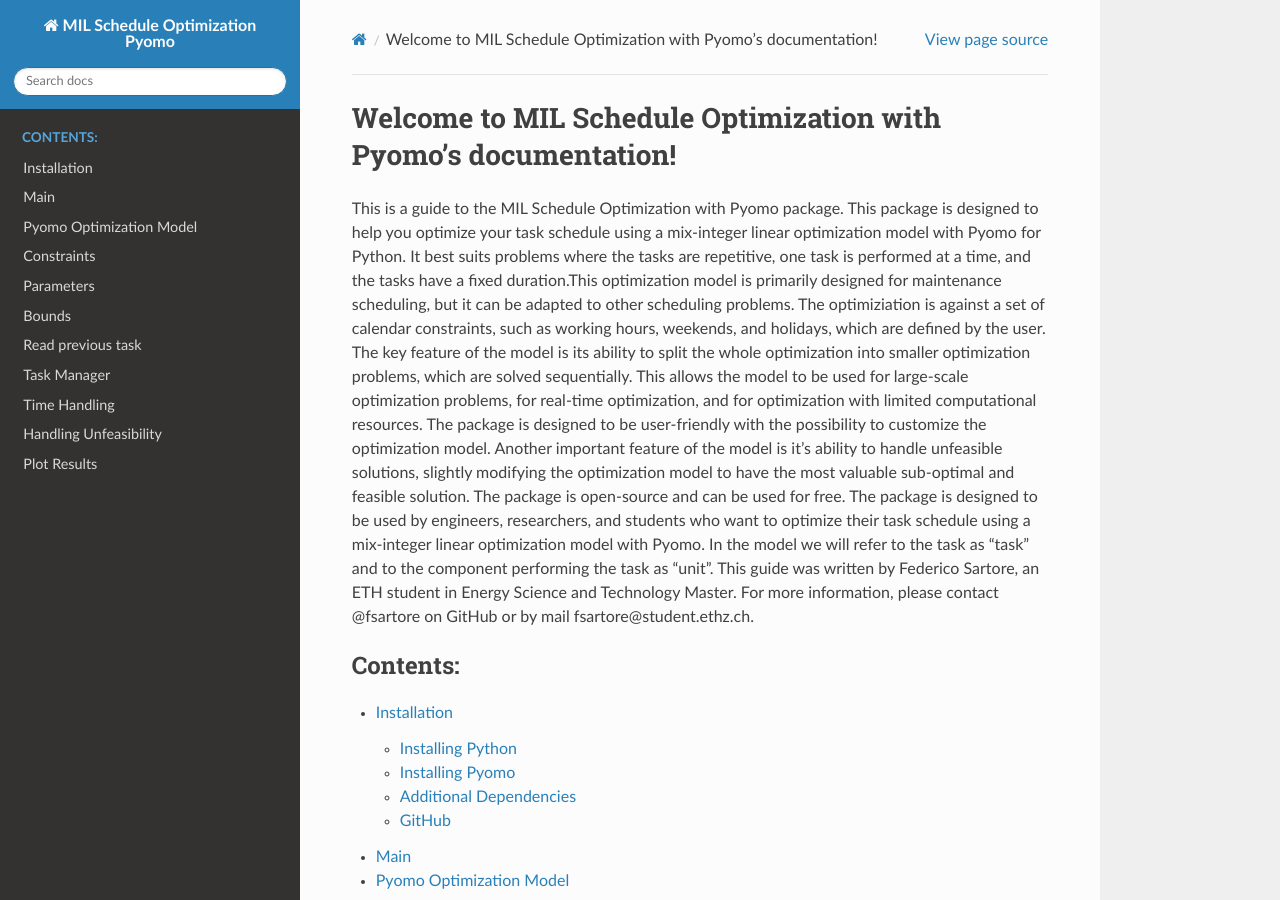
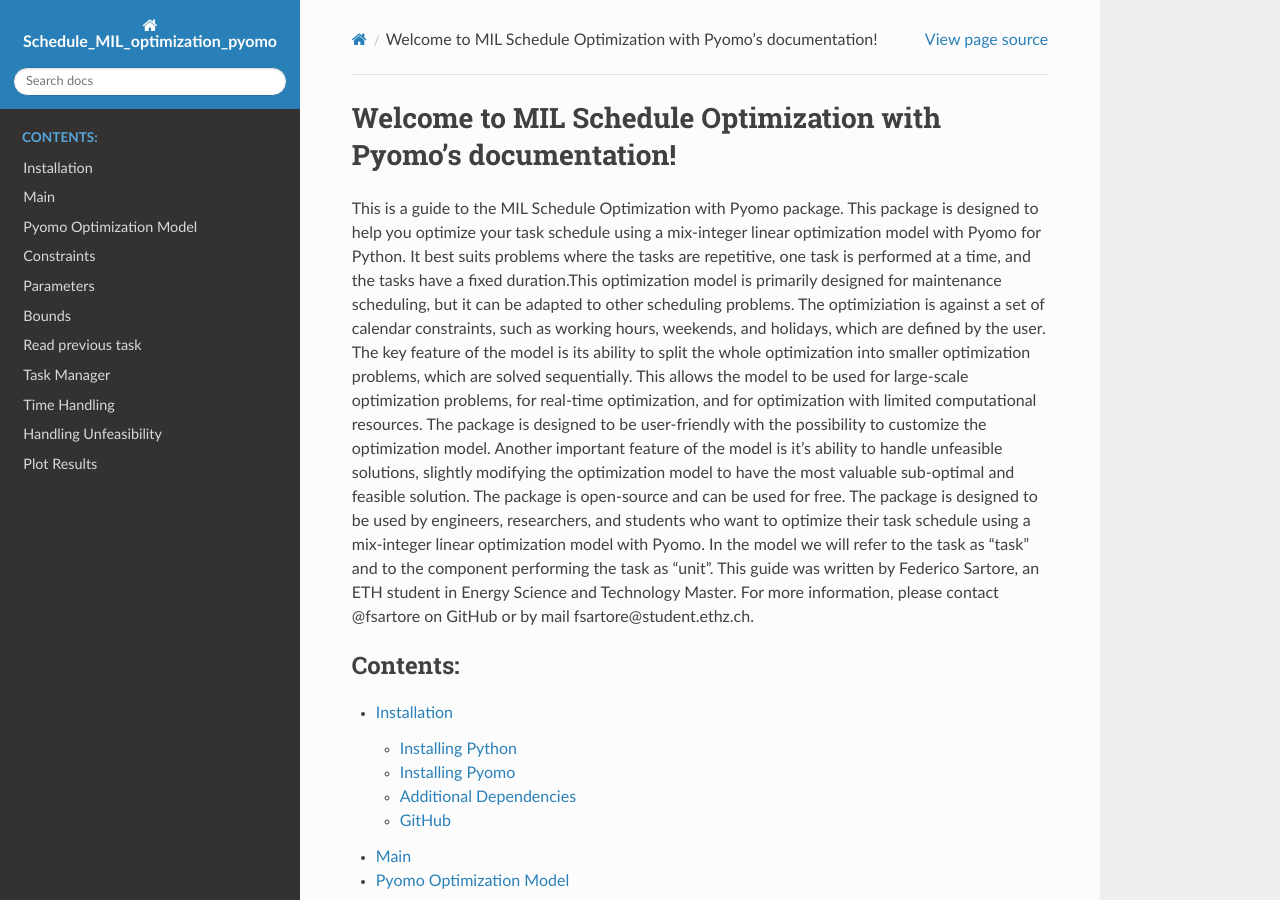
Before and after one commit to fsartore/Schedule_MIL_optimization_pyomo, a Sphinx documentation site: the page built from docs/source/index.md, in a window 1280 px wide and 900 px high. Built offline with Sphinx 7.4.7 and the Read the Docs theme 2.0.0, drawn with Linux system fonts in a browser that asks for light colours.

Commit message:
update to publish

```diff
--- /dev/null
+++ b/Schedule_MIL_optimization_pyomo.py
@@ -0,0 +1,5 @@
+"""
+Schedule_MIL_optimization_pyomo - Python library for cooks and food lovers.
+"""
+
+__version__ = "0.1.0"
--- a/docs/source/conf.py
+++ b/docs/source/conf.py
@@ -16,7 +16,7 @@
 # -- Project information -----------------------------------------------------
 # https://www.sphinx-doc.org/en/master/usage/configuration.html#project-information
 
-project = 'MIL Schedule Optimization Pyomo'
+project = 'Schedule_MIL_optimization_pyomo'
 copyright = '2024, Federico Sartore'
 author = 'Federico Sartore'
 release = '0.1'
@@ -32,6 +32,7 @@
     "sphinx.ext.autosectionlabel",
     "nbsphinx",                    # Myst
     "sphinx.ext.autodoc",
+    "sphinx_rtd_theme",
 ]
 
 templates_path = ['_templates']
--- a/pyproject.toml
+++ b/pyproject.toml
@@ -3,7 +3,7 @@
 build-backend = "flit_core.buildapi"
 
 [project]
-name = "MIL Schedule Optimization Pyomo"
+name = "Schedule_MIL_optimization_pyomo"
 authors = [{name = "Federico Sartore", email = "fsartore@student.ethz.ch"}]
 dynamic = ["version", "description"]
 
```
